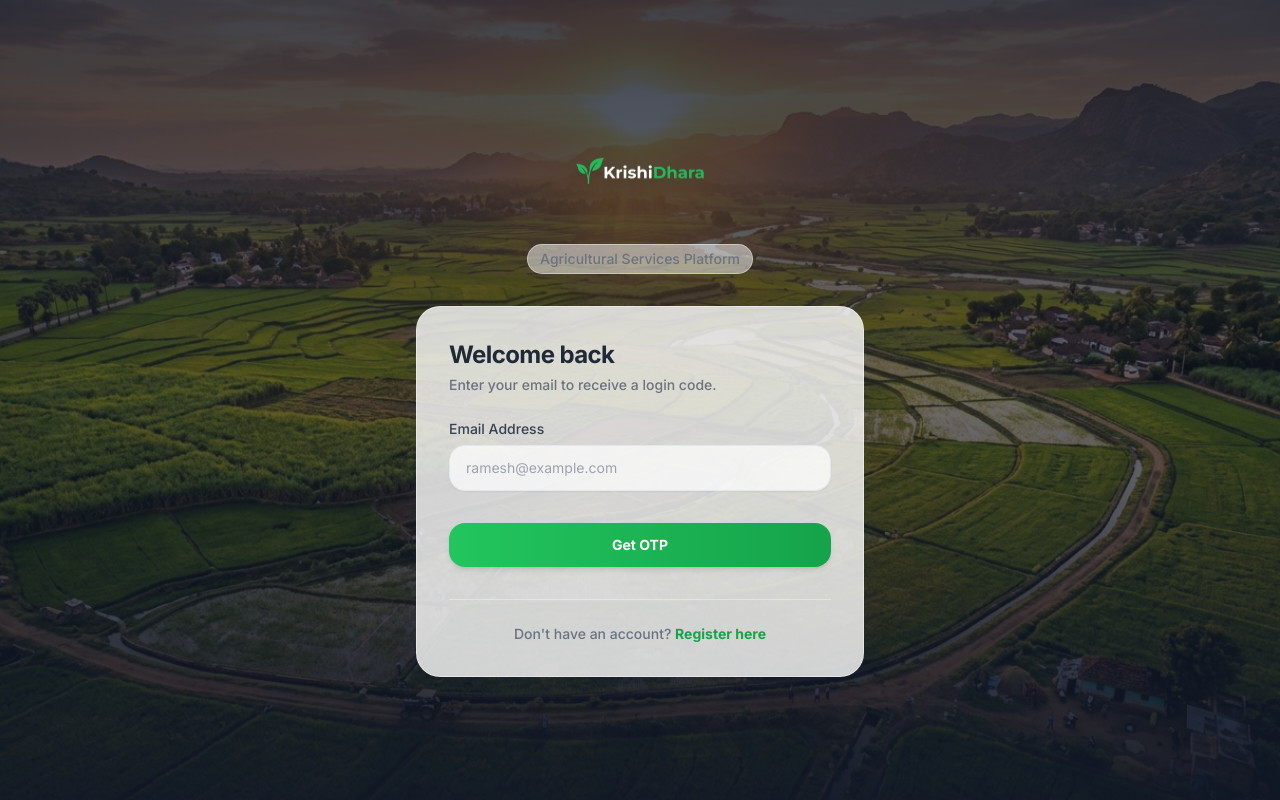
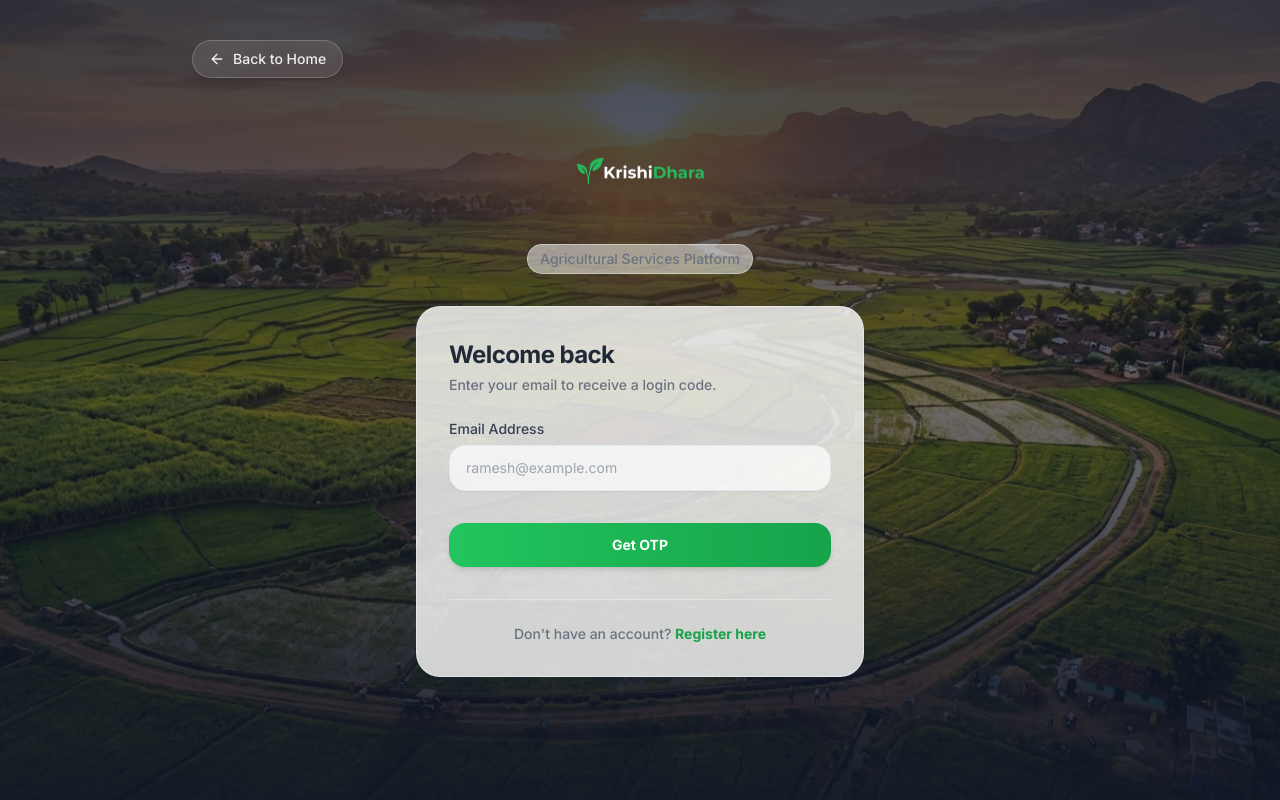
Before and after one commit to pratiksathe07/KrishiDhara, a React (Vite) app in the folder client/: page /login in a window 1280 px wide. Built offline with nearby package versions, Linux system fonts and the light colour scheme; no server answers.

Commit message:
back button

```diff
--- a/client/src/components/ui/AnimatedBackground.jsx
+++ b/client/src/components/ui/AnimatedBackground.jsx
@@ -1,9 +1,17 @@
 import React from "react";
 import { motion } from "framer-motion";
+import { Link } from "react-router-dom";
+import { ArrowLeft } from "lucide-react";
 
 const AnimatedBackground = ({ children }) => {
   return (
     <div className="relative min-h-screen w-full overflow-hidden bg-gray-900">
+      {/* Back Button */}
+      <Link to="/" className="absolute top-10 left-48 z-50 flex items-center gap-2 px-4 py-2 text-sm font-medium text-white/90 bg-white/10 hover:bg-white/20 backdrop-blur-md rounded-full border border-white/20 transition-all hover:scale-105 active:scale-95 shadow-lg">
+        <ArrowLeft className="w-4 h-4" />
+        Back to Home
+      </Link>
+
       {/* Background Image with slow zoom animation */}
       <div className="absolute inset-0 z-0 overflow-hidden">
         <motion.div
```
